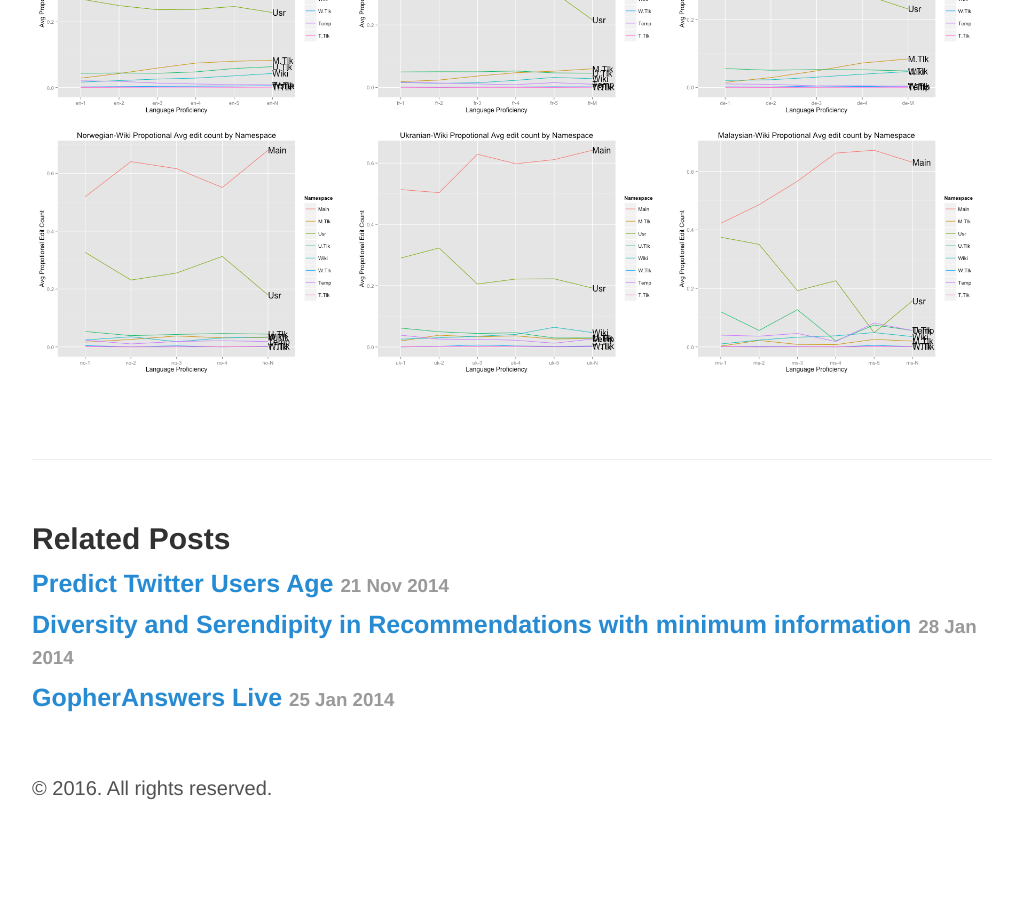
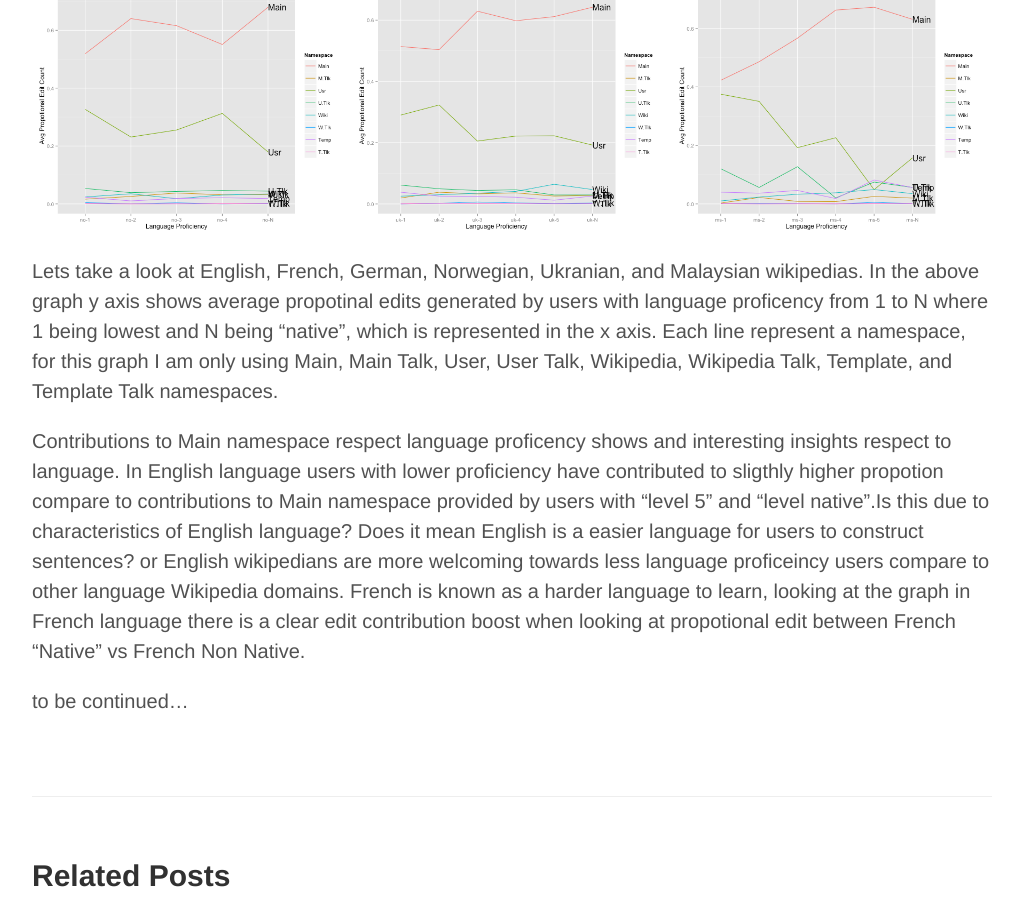
Before and after one commit to uduwage/uduwage.github.io, a Jekyll site: the page built from _posts/2014-11-23-multi-lingual-wikipedians.md, in a window 1280 px wide and 900 px high, scrolled down 2201 px. Shown: the whole window, without its empty margins (128-1151 px from the left). Built offline with Jekyll 4.4.1, drawn with Linux system fonts in a browser that asks for light colours; Markdown is read by kramdown in place of the engine named in the settings; comment, search, counter and statistics services are not loaded; before the commit the page ends 3024 px from its top, so only the background shows below that; some of the changed text lies outside the part shown.

Commit message:
few edits

```diff
--- a/_posts/2014-11-23-multi-lingual-wikipedians.md
+++ b/_posts/2014-11-23-multi-lingual-wikipedians.md
@@ -32,3 +29,10 @@ User's can publish their language and proficiency level of the language in their
 Users can use this template to display the language proficiency, it is self-reported. We collect 286 languages users information and their edit history to generate what part of propotion of their edits to each main namespaces and talk namespaces.
 
 ![Edit propotions in each Wikipedia by language proficency](/assets/multi_namespace.png)
+
+Lets take a look at English, French, German, Norwegian, Ukranian, and Malaysian wikipedias. In the above graph y axis shows average propotinal edits generated by users with language proficency from 1 to N where 1 being lowest and N being "native", which is represented in the x axis.
+Each line represent a namespace, for this graph I am only using Main, Main Talk, User, User Talk, Wikipedia, Wikipedia Talk, Template, and Template Talk namespaces.
+
+Contributions to Main namespace respect language proficency shows and interesting insights respect to language. In English language users with lower proficiency have contributed to sligthly higher propotion compare to contributions to Main namespace provided by users with "level 5" and "level native".Is this due to characteristics of English language? Does it mean English is a easier language for users to construct sentences? or English wikipedians are more welcoming towards less language proficeincy users compare to other language Wikipedia domains. French is known as a harder language to learn, looking at the graph in French language there is a clear edit contribution boost when looking at propotional edit between French "Native" vs French Non Native.
+
+to be continued...
```
Also changed, not shown: other parts of _posts/2014-11-23-multi-lingual-wikipedians.md (+0 -3 lines).
